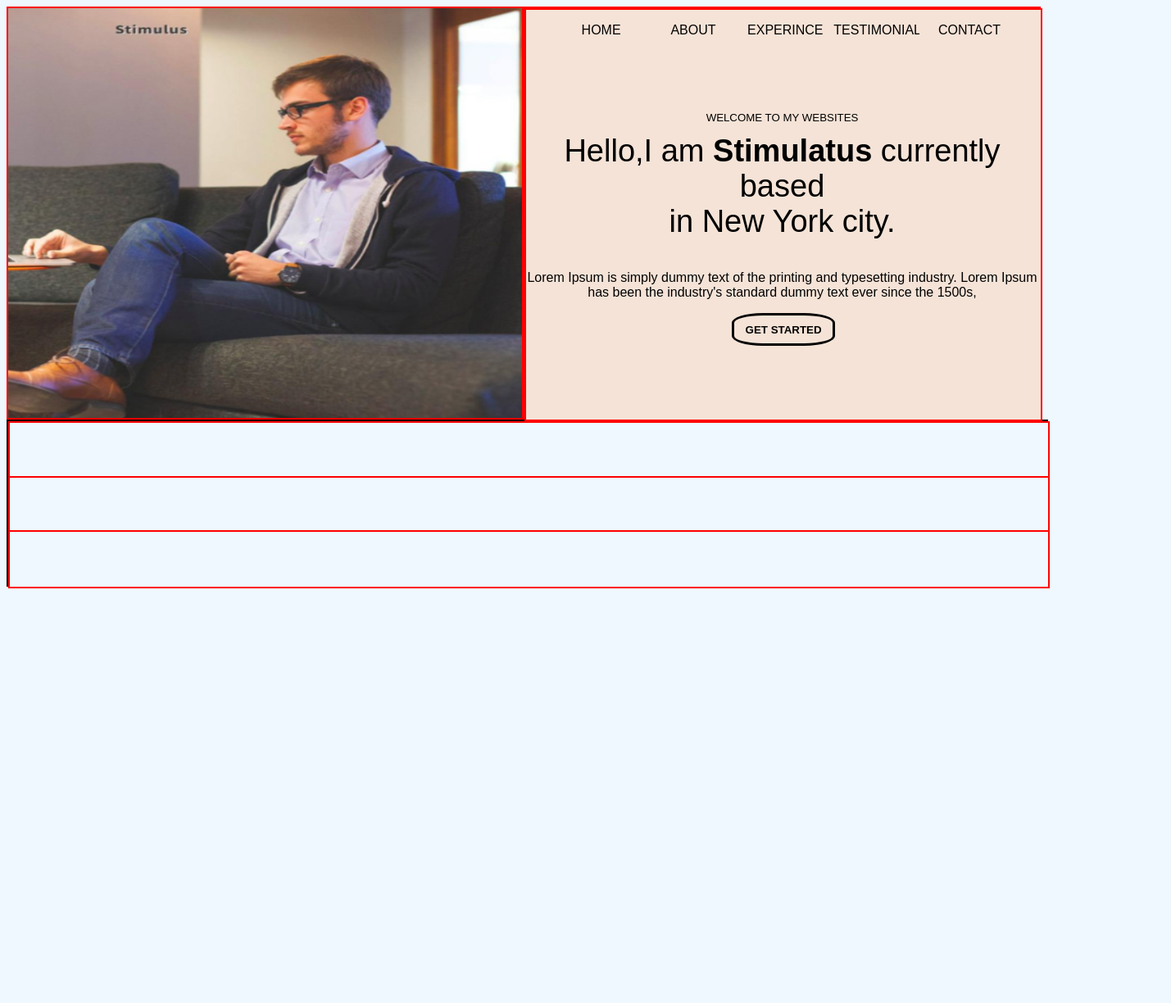
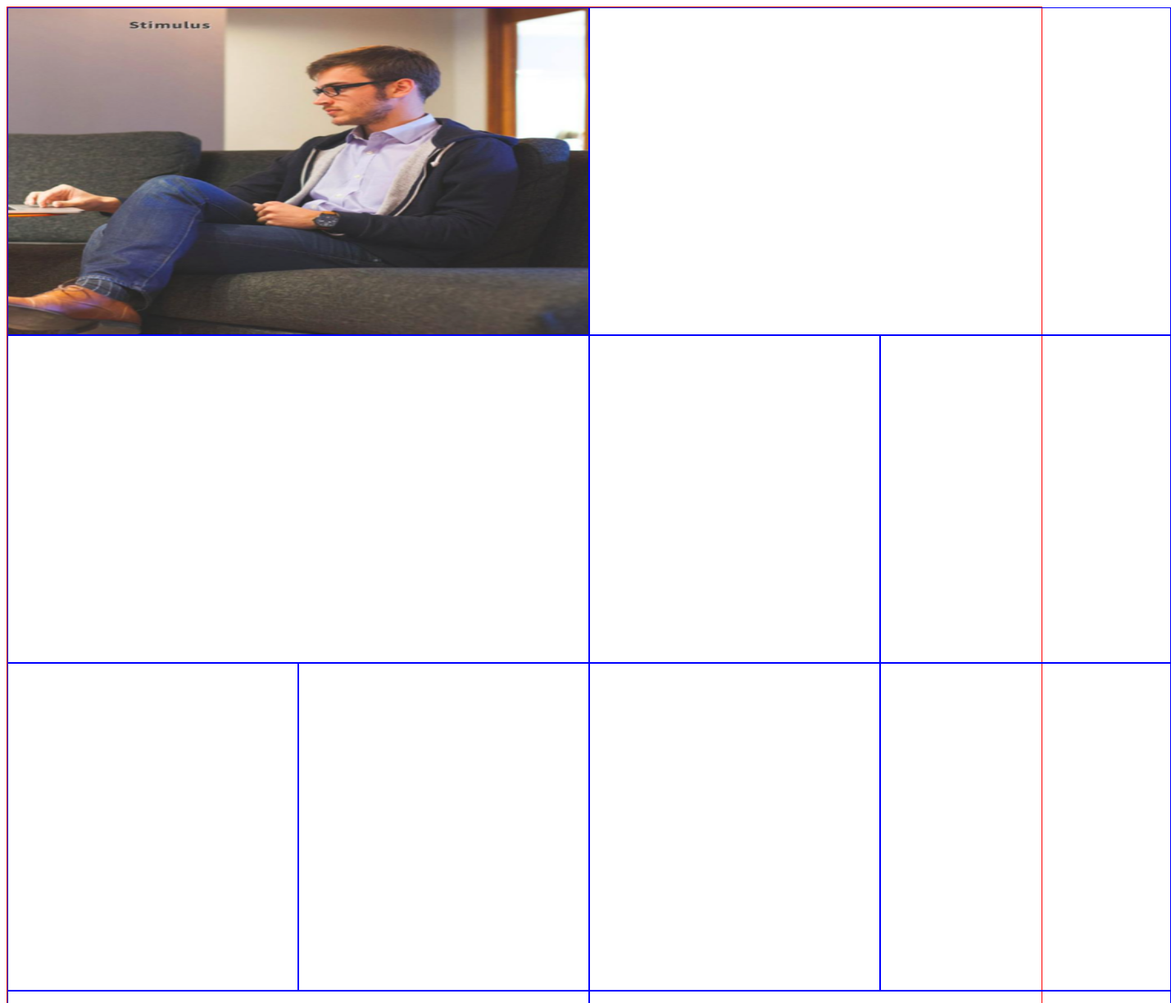
Before and after one commit to starydv7/Rev-Assign, a plain HTML site: page CSS-GRID/index.html in a window 1280 px wide. Shown: the top 1224 px of the page at 82% size, 1429 px wide, since content can reach past the window. Before the commit the page ends 800 px from the top, so only its background shows below. Drawn offline with Linux system fonts and the light colour scheme.

Commit message:
css-grid

```diff
--- a/CSS-GRID/index.html
+++ b/CSS-GRID/index.html
@@ -1,51 +1,156 @@
 <!DOCTYPE html>
-<html>
-    <head>
-        <meta charset="utf-8">
-        <meta http-equiv="X-UA-Compatible" content="IE=edge">
-        <title></title>
-        <meta name="description" content="">
-        <meta name="viewport" content="width=device-width, initial-scale=1">
-        <link rel="stylesheet" href="style.css">
-    </head>
-    <body>
-        <div class="container-1">
-            <div class="col-1">
-                <img src="./assets/first.png"alt='first'class="first"/>
-            </div>
-            <div class="col-2">
-                <div class="nav-2">
-                <nav>
-                    <ul>
-                        <li><a href="#">HOME</a></li>
-                        <li><a href="#">ABOUT</a></li>
-                        <li><a href="#">EXPERINCE</a></li>
-                        <li><a href="#">TESTIMONIAL</a></li>
-                        <li><a href="#">CONTACT</a></li>
-                    </ul>
-                </nav>
+<html lang="en">
 
-                <h5>WELCOME TO MY WEBSITES</h5>
-                <p class="hello">Hello,I am <b class="b">Stimulatus</b> currently based<br>
-                    in New York city.</p>
-                <p class="hello-text">Lorem Ipsum is simply dummy text of the printing and typesetting industry. Lorem Ipsum has been
-                    the industry's standard
-                    dummy text ever since the 1500s,</p>
+<head>
+    <meta charset="UTF-8">
+    <meta http-equiv="X-UA-Compatible" content="IE=edge">
+    <meta name="viewport" content="width=device-width, initial-scale=1.0">
+    <title>Document</title>
+    <style>
+        .cont {
+            display: grid;
+            grid-template-columns: repeat(4, 355px);
+            grid-template-rows: repeat(5, 400px);
+            border: 1px solid red;
+            /* background-color: teal; */
+            /* height: 800px; */
+            /* gap: 12px; */
+
+        }
+
+        /* .cont >div{
+            border:  1px solid blue;
+        } */
+        .num1 {
+
+            grid-area: 1/1/2/3;
+            border: 1px solid blue;
+
+        }
+
+        .num2 {
+            grid-area: 1/3/2/5;
 
 
-                    <button type="button" class="get-started">GET STARTED</button>
+            border: 1px solid blue;
 
-                </div>
+        }
 
-            </div>
-        </div>
-        <div class="my-skill">
-            <div></div>
-            <div></div>
-            <div></div>
-        </div>
+        .num3 {
+            grid-area: 2/1/2/3;
 
 
-        <script src="" async defer></script>
-    </body>
+            border: 1px solid blue;
+
+        }
+
+
+        .num4 {
+            grid-area: 2/3/3/4;
+
+
+            border: 1px solid blue;
+
+        }
+
+        .num5 {
+            grid-area: 2/4/2/5;
+
+
+            border: 1px solid blue;
+
+        }
+
+        .num6 {
+            grid-area: 3/1/4/2;
+
+
+            border: 1px solid blue;
+
+        }
+
+        .num7 {
+            grid-area: 3/2/4/3;
+
+
+            border: 1px solid blue;
+
+        }
+
+        .num8 {
+            grid-area: 3/3/4/4;
+
+
+            border: 1px solid blue;
+
+        }
+
+        .num9 {
+            grid-area: 3/4/4/5;
+
+
+            border: 1px solid blue;
+
+
+        }
+
+        .num10 {
+            grid-area: 4/1/5/3;
+
+
+            border: 1px solid blue;
+
+        }
+
+        .num11 {
+            grid-area: 4/3/5/5;
+
+
+            border: 1px solid blue;
+
+        }
+
+        .num12 {
+            grid-area: 5/1/6/3;
+
+
+            border: 1px solid blue;
+
+        }
+
+        .num13 {
+            grid-area: 5/3/6/5;
+
+
+            border: 1px solid blue;
+
+        }
+        .first{
+            width: 100%;
+            height: 100%;
+        }
+    </style>
+</head>
+
+<body>
+    <div class="cont">
+        <div class="num1">
+            <img src="./assets/first.png"class="first"alt="first"/>
+        </div>
+        <div class="num2"></div>
+        <div class="num3"></div>
+        <div class="num4"></div>
+        <div class="num5"></div>
+        <div class="num6"></div>
+        <div class="num7"></div>
+        <div class="num8"></div>
+        <div class="num9"></div>
+        <div class="num10"></div>
+        <div class="num11"></div>
+        <div class="num12"></div>
+        <div class="num13"> </div>
+
+    </div>
+</body>
+
 </html>
--- a/CSS-GRID/style.css
+++ b/CSS-GRID/style.css
@@ -89,13 +89,9 @@ li a{
 }
 .my-skill{
     display: grid;
-    grid-template-columns: repeat(2,2fr,1fr);
-    border: 2px solid black;
+    grid-template-columns: (2fr,1fr);
     height: 200px;
-    width: 100%;
 }
-.my-skill div{
+.my-skill-div{
     border: 2px solid red;
-    width: 100%;
-    height: 100%;
 }
```
